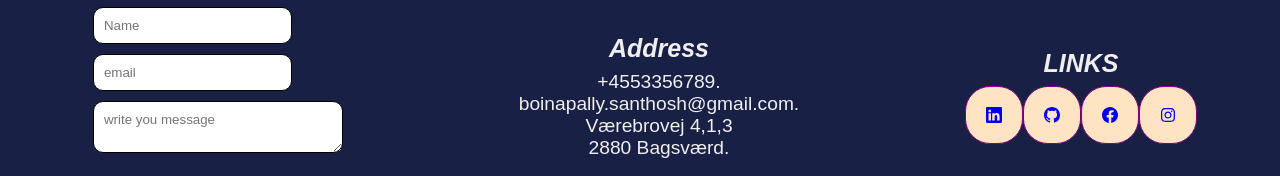
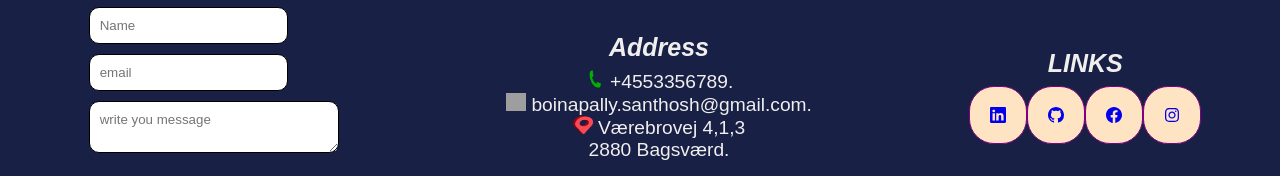
Before and after one commit to santhoshboinapally/santhosh82, a React (Create React App) app: page / in a window 1280 px wide. Shown: the part 2968-3144 px from the top of the page. Built offline with nearby package versions, Linux system fonts and the light colour scheme; grey boxes are pictures that could not be loaded.

Commit message:
footer.js updated

```diff
--- a/src/components/footer.js
+++ b/src/components/footer.js
@@ -4,20 +4,24 @@ import {BsGithub,BsFacebook,BsLinkedin} from "react-icons/bs";
 import './footer.css';
 import './headding.css'
 import Contact from "./contact";
+import call from '../components/images/call.png';
+import mail from '../components/images/mail.png';
+import location from '../components/images/location.png';
+import { Cyckling } from "./cyckling";
 
 const Footer = () => {
     return (
         <footer>
         <h1 id="Contact" className="hedding">Contact </h1>
-        <div className="footer-list">
+         <div className="footer-list">
           <div>
             <Contact />
           </div>
           <div className="address">
           <h1 className="hedding" style={{ fontSize :"25px", textShadow:'none'}}>Address</h1>
-          <p> +4553356789.</p>
-          <p>boinapally.santhosh@gmail.com.</p>
-          <p> Værebrovej 4,1,3</p>
+          <p><img src={call} alt = "call"  height="18px" width='20px'/>  +4553356789.</p>
+          <p><img src={mail} alt = "mail"  height="18px" width='20px'/>    boinapally.santhosh@gmail.com.</p>
+          <p><img src={location} alt = "location"  height="18px" width='20px'/>    Værebrovej 4,1,3</p>
           <p> 2880 Bagsværd.</p>
           </div>
         <div className="links">
@@ -29,7 +33,7 @@ const Footer = () => {
             <a href="https://www.instagram.com" target="_blank" rel="noopener noreferrer"><FaInstagram  /></a>
          </div>
         </div>
-        </div>
+        </div>  <Cyckling />
     </footer>
  );
 };
```
